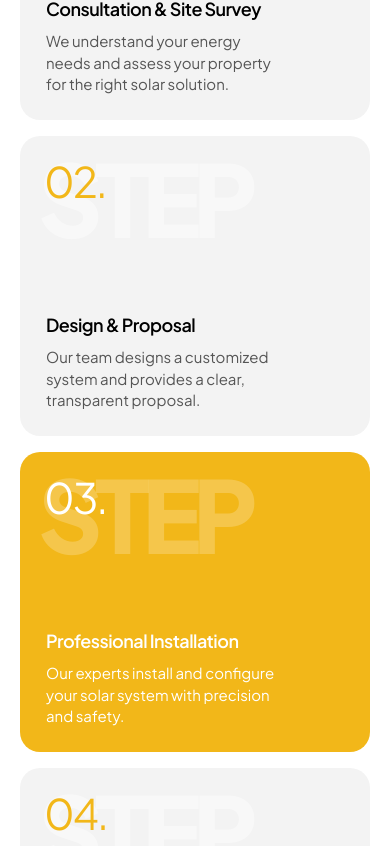
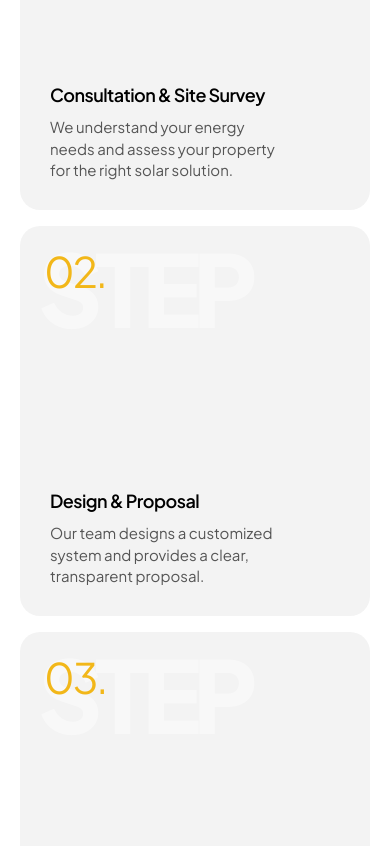
Before and after one commit to nikhilkumar202002/GPS-SOLAR, a Next.js app: page / in a window 390 px wide. Shown: the part 4638-5484 px from the top of the page. Built offline with nearby package versions, Linux system fonts and the light colour scheme.

Commit message:
refactor: simplify ProcessStep component by removing unused state and inactive card styles

```diff
--- a/app/component/sections/ProcessStep.module.css
+++ b/app/component/sections/ProcessStep.module.css
@@ -68,16 +68,9 @@
   outline-offset: 3px;
 }
 
-.cardInactive:hover {
+.card:hover,
+.card:focus-visible {
   background: var(--gold);
-}
-
-.cardActive {
-  background: var(--gold);
-}
-
-.cardInactive {
-  background: var(--light-gray);
 }
 
 .stepWord {
@@ -93,11 +86,12 @@
   white-space: nowrap;
 }
 
-.cardInactive .stepWord {
+.card .stepWord {
   color: rgba(255, 255, 255, 0.42);
 }
 
-.cardActive .stepWord {
+.card:hover .stepWord,
+.card:focus-visible .stepWord {
   color: rgba(255, 255, 255, 0.22);
 }
 
@@ -112,11 +106,12 @@
   letter-spacing: -0.05em;
 }
 
-.cardInactive .number {
+.card .number {
   color: var(--gold);
 }
 
-.cardActive .number {
+.card:hover .number,
+.card:focus-visible .number {
   color: #ffffff;
 }
 
@@ -145,19 +140,16 @@
   color: var(--text-gray);
 }
 
-.cardActive .title,
-.cardActive .description {
+.card:hover .title,
+.card:hover .description,
+.card:focus-visible .title,
+.card:focus-visible .description {
   color: #ffffff;
 }
 
 @media (max-width: 1100px) {
   .grid {
     gap: 16px;
-  }
-
-  .card {
-    min-height: 340px;
-    padding: 26px;
   }
 
   .number {
@@ -191,8 +183,4 @@
   .grid {
     grid-template-columns: 1fr;
   }
-
-  .card {
-    min-height: 300px;
-  }
 }
--- a/app/component/sections/ProcessStep.tsx
+++ b/app/component/sections/ProcessStep.tsx
@@ -1,6 +1,4 @@
 "use client";
-
-import { useState } from "react";
 
 import styles from "./ProcessStep.module.css";
 
@@ -38,8 +36,6 @@ const processSteps: ProcessItem[] = [
 ];
 
 const ProcessStep = () => {
-  const [activeStep, setActiveStep] = useState(2);
-
   return (
     <section className={styles.section} aria-labelledby="process-heading">
       <div className="container">
@@ -54,19 +50,9 @@ const ProcessStep = () => {
           </div>
 
           <ul className={styles.grid} role="list">
-          {processSteps.map((step, index) => {
-            const isActive = index === activeStep;
-
-            return (
+            {processSteps.map((step) => (
               <li key={step.number} className={styles.gridItem}>
-                <button
-                  type="button"
-                  className={`${styles.card} ${
-                    isActive ? styles.cardActive : styles.cardInactive
-                  }`}
-                  aria-pressed={isActive}
-                  onClick={() => setActiveStep(index)}
-                >
+                <button type="button" className={styles.card}>
                   <span className={styles.stepWord} aria-hidden="true">
                     STEP
                   </span>
@@ -78,8 +64,7 @@ const ProcessStep = () => {
                   </div>
                 </button>
               </li>
-            );
-          })}
+            ))}
           </ul>
         </div>
       </div>
```
Lines whose indentation alone changed are shown as unchanged.
